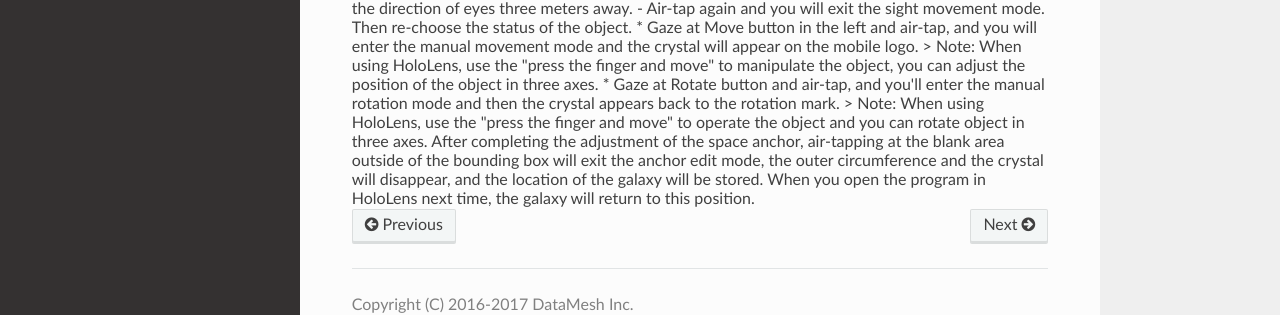
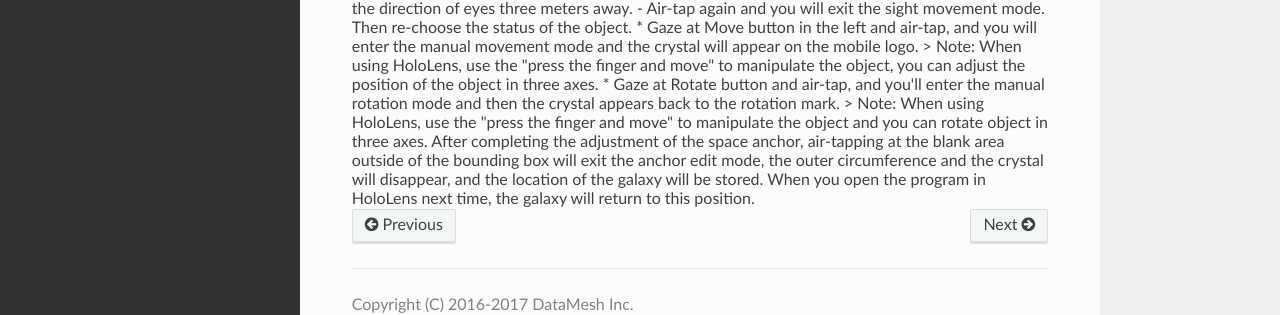
Before and after one commit to michael2008/ME-Live-Doc, an MkDocs documentation site: the page built from docs/user-guide.md, in a window 1280 px wide and 900 px high, scrolled down 20232 px. Shown: the part 526-841 px from the top of the window. Built offline with MkDocs 1.6.1, drawn with Linux system fonts in a browser that asks for light colours; nearby versions of some CDN libraries; old or Windows-style settings are respelled for this version of MkDocs; some of the changed text lies outside the part shown.

Commit message:
Update user-guide.md

```diff
--- a/docs/user-guide.md
+++ b/docs/user-guide.md
@@ -391,6 +391,6 @@ Steps of Change Anchor are as follows:
   > Note: When using HoloLens, use the "press the finger and move" to manipulate the object, you can adjust the position of the object in three axes.
 
 * Gaze at Rotate button and air-tap, and you'll enter the manual rotation mode and then the crystal appears back to the rotation mark.
-  > Note: When using HoloLens, use the "press the finger and move" to operate the object and you can rotate object in three axes.
+  > Note: When using HoloLens, use the "press the finger and move" to manipulate the object and you can rotate object in three axes.
 
 After completing the adjustment of the space anchor, air-tapping at the blank area outside of the bounding box will exit the anchor edit mode, the outer circumference and the crystal will disappear, and the location of the galaxy will be stored. When you open the program in HoloLens next time, the galaxy will return to this position.
```
